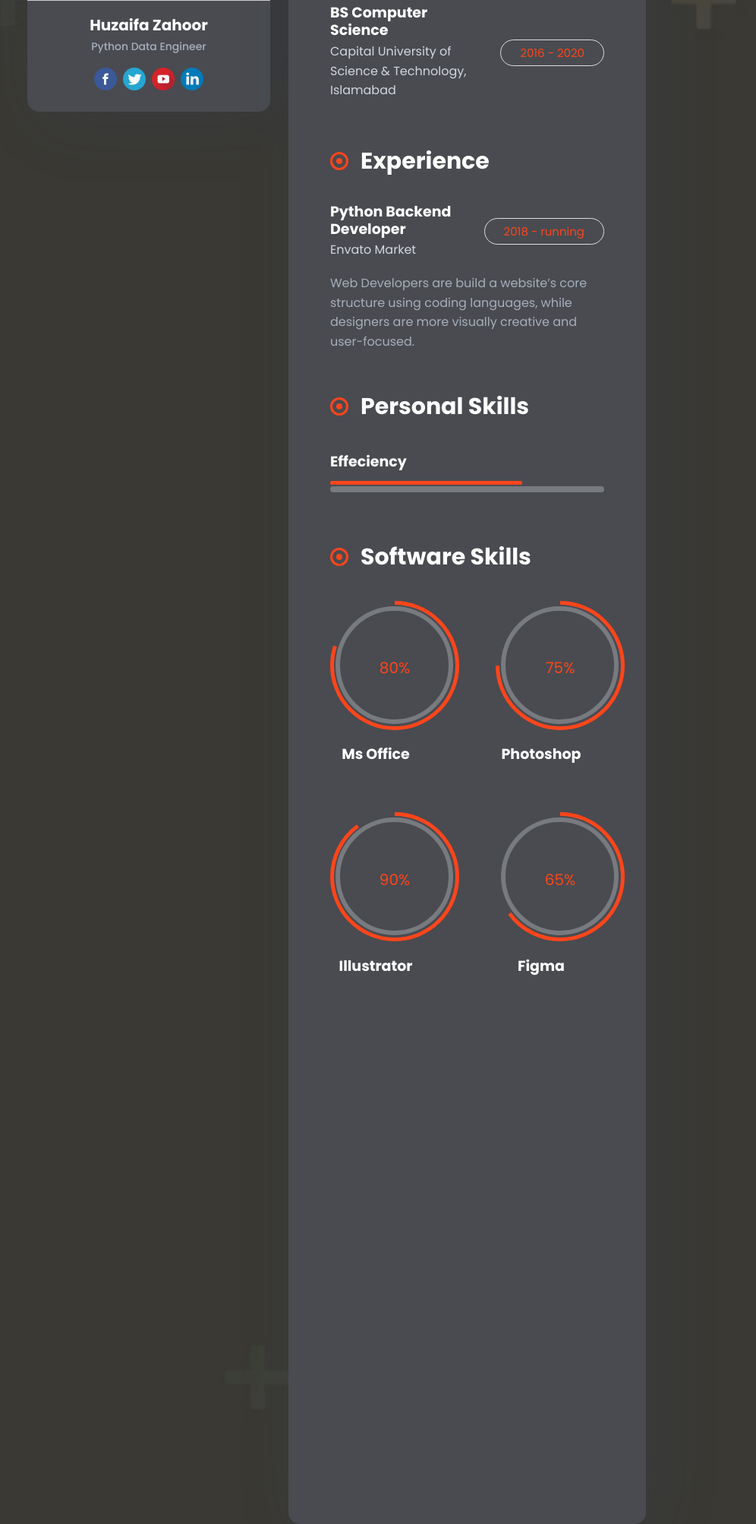
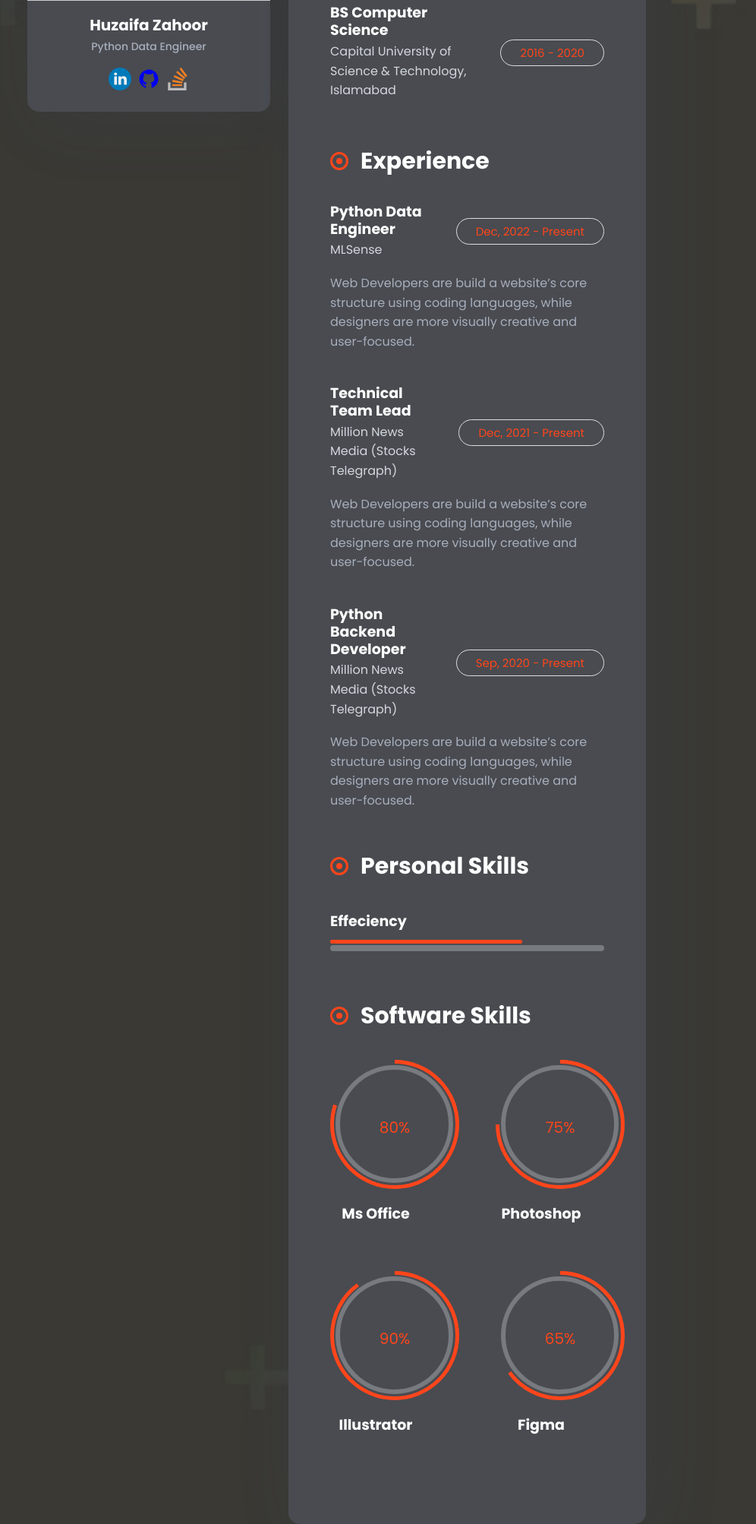
Before and after one commit to huzaifazahoor/ihuzaifazahoor, a Django app: page / in a window 1280 px wide, after a click that opens the changed part. Shown: the part 375-2381 px from the top of the page at 76% size, without its empty margins (284-1280 px from the left). Run offline with Django 4.2, Linux system fonts and the light colour scheme; data comes from the database, SQL or seed files in the repository; data that the repository does not hold is empty; parts of the project's set-up code (start-up, migrations or seed data) failed here and were passed over; some libraries are stand-ins or nearby versions.

Commit message:
Do a more changes

```diff
--- a/templates/portfolio/index.html
+++ b/templates/portfolio/index.html
@@ -137,7 +137,7 @@
 						<div class="infobar">
 							<div class="bar_in">
 								<div class="image">
-									<img src="img/thumbs/10-9.jpg" alt="" />
+									<img  src="img/thumbs/10-9.jpg" alt="" />
 									<div class="main" data-img-url="img/hero/3.jpg"></div>
 								</div>
 								<div class="extra">
@@ -147,17 +147,14 @@
 									</div>
 									<div class="social">
 										<ul>
-											<li><a href="#"><img class="svg"
-														src="{% static 'img/svg/social/facebook-2.svg' %}" alt="" /></a>
+											<li><a href="https://pk.linkedin.com/in/huzaifazahoor654" target="_blank"><img class="svg"
+														src="{% static 'img/svg/social/linkedin.svg' %}" alt="" /></a>
 											</li>
-											<li><a href="#"><img class="svg"
-														src="{% static 'img/svg/social/twitter-2.svg' %}" alt="" /></a>
+											<li><a href="https://github.com/huzaifazahoor" target="_blank"><img class="svg"
+														src="{% static 'img/svg/social/github.svg' %}" alt="" /></a>
 											</li>
-											<li><a href="#"><img class="svg"
-														src="{% static 'img/svg/social/youtube-3.svg' %}" alt="" /></a>
-											</li>
-											<li><a href="#"><img class="svg"
-														src="{% static 'img/svg/social/linkedin-2.svg' %}" alt="" /></a>
+											<li><a href="#" target="_blank"><img class="svg"
+														src="{% static 'img/svg/social/stackoverflow.svg' %}" alt="" /></a>
 											</li>
 										</ul>
 									</div>
@@ -269,11 +266,47 @@
 														<div class="list_inner">
 															<div class="short">
 																<div class="job">
-																	<h3>Python Backend Developer</h3>
-																	<span>Envato Market</span>
+																	<h3>Python Data Engineer</h3>
+																	<span>MLSense</span>
 																</div>
 																<div class="year">
-																	<span>2018 - running</span>
+																	<span>Dec, 2022 - Present</span>
+																</div>
+															</div>
+															<div class="text">
+																<p>Web Developers are build a website’s core structure
+																	using coding languages, while designers are more
+																	visually creative and user-focused.</p>
+															</div>
+														</div>
+													</li>
+													<li>
+														<div class="list_inner">
+															<div class="short">
+																<div class="job">
+																	<h3>Technical Team Lead</h3>
+																	<span>Million News Media (Stocks Telegraph)</span>
+																</div>
+																<div class="year">
+																	<span>Dec, 2021 - Present</span>
+																</div>
+															</div>
+															<div class="text">
+																<p>Web Developers are build a website’s core structure
+																	using coding languages, while designers are more
+																	visually creative and user-focused.</p>
+															</div>
+														</div>
+													</li>
+													<li>
+														<div class="list_inner">
+															<div class="short">
+																<div class="job">
+																	<h3>Python Backend Developer</h3>
+																	<span>Million News Media (Stocks Telegraph)</span>
+																</div>
+																<div class="year">
+																	<span>Sep, 2020 - Present</span>
 																</div>
 															</div>
 															<div class="text">
```
Also changed, not shown: static/img/svg/social/facebook-2.svg (deleted), static/img/svg/social/facebook.svg (deleted), static/img/svg/social/github.svg (added), static/img/svg/social/instagram-2.svg (deleted), static/img/svg/social/instagram.svg (deleted), static/img/svg/social/linkedin.svg (renamed from static/img/svg/social/linkedin-2.svg), static/img/svg/social/soundcloud.svg (deleted), static/img/svg/social/stackoverflow.svg (added), static/img/svg/social/twitter-2.svg (deleted), static/img/svg/social/twitter.svg (deleted), static/img/svg/social/vimeo.svg (deleted), static/img/svg/social/youtube-2.svg (deleted), static/img/svg/social/youtube-3.svg (deleted), static/img/svg/social/youtube.svg (deleted).
